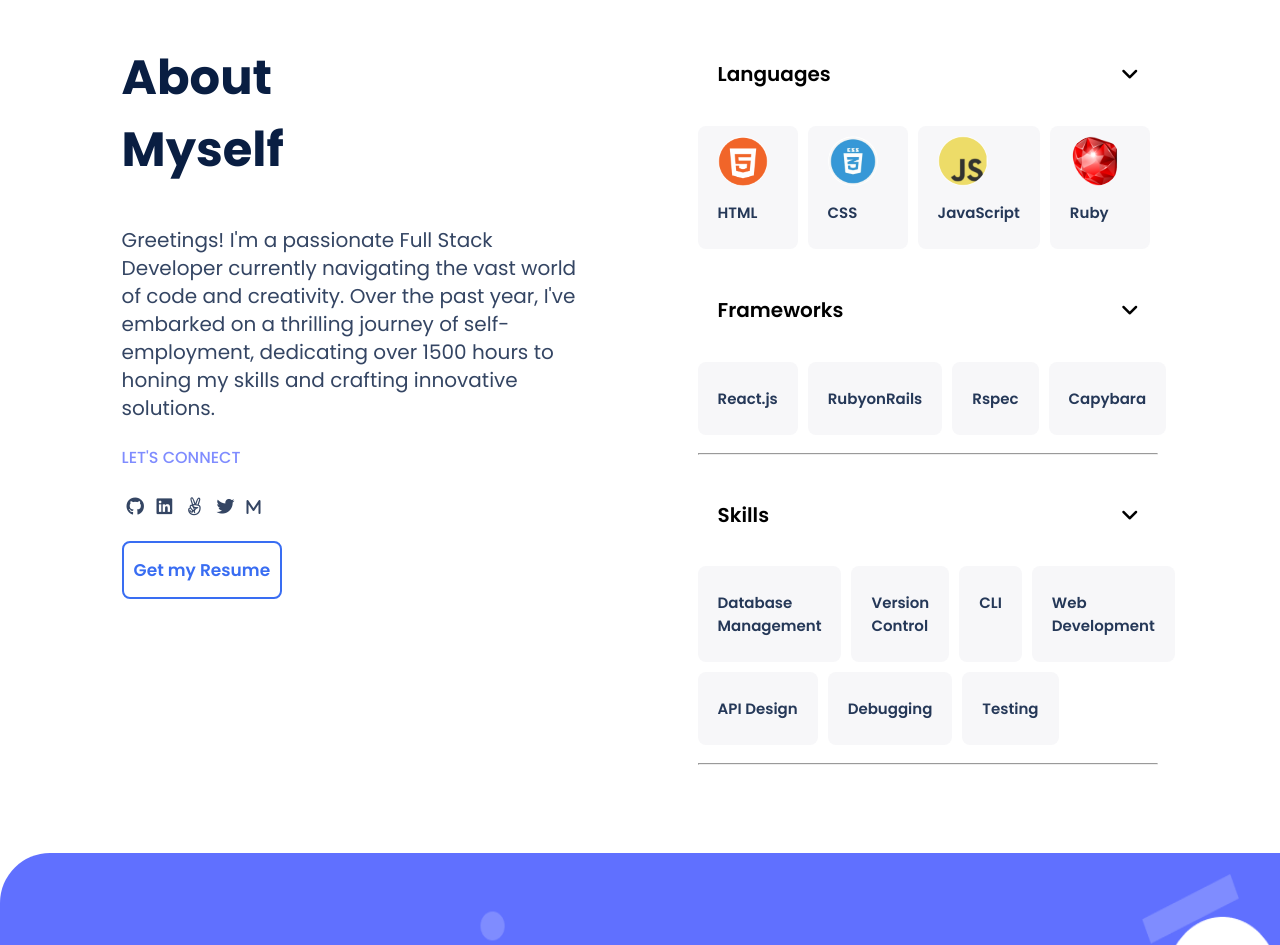
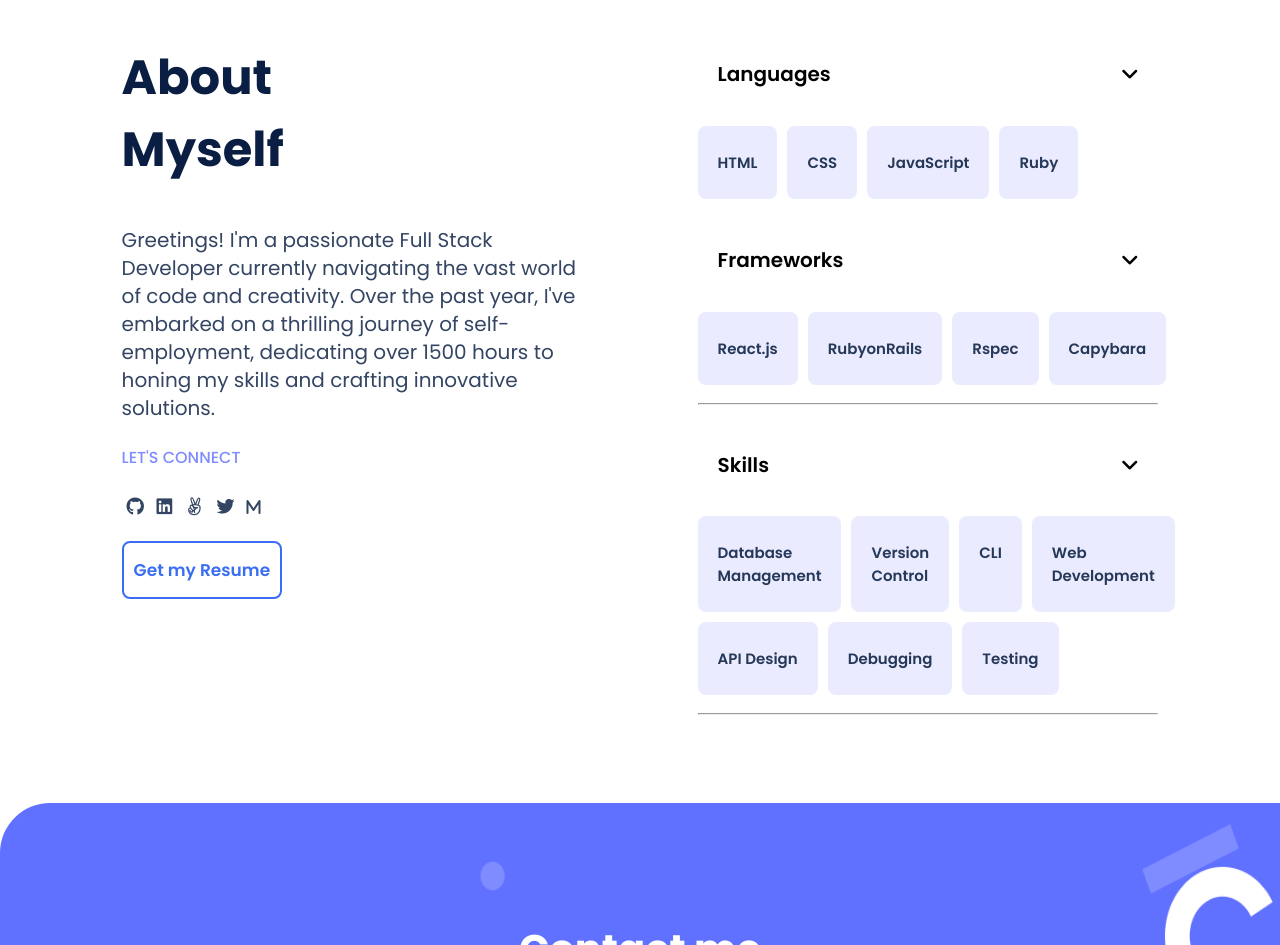
Before and after one commit to yin-ka/Portfolio, a website: page index.html in a window 1280 px wide. Shown: the part 2800-3745 px from the top of the page. Drawn offline with Linux system fonts and the light colour scheme.

Commit message:
Restyle skills section

```diff
--- a/index.html
+++ b/index.html
@@ -180,19 +180,15 @@
                 </div>
                 <div class="sub-skills">
                     <div class="sub-skill">
-                        <img class="sub-skill-img" src="images/Ellipse2.png" alt="html-logo-img">
                         <p class="sub-skill-name">HTML</p>
                     </div>
                     <div class="sub-skill">
-                        <img class="sub-skill-img" src="images/Ellipse3.png" alt="css-logo-img">
                         <p class="sub-skill-name">CSS</p>
                     </div>
                     <div class="sub-skill">
-                        <img class="sub-skill-img" src="images/Ellipse1.png" alt="js-logo-img">
                         <p class="sub-skill-name">JavaScript</p>
                     </div>
                     <div class="sub-skill">
-                        <img class="sub-skill-img" src="images/ruby.png" alt="css-logo-img">
                         <p class="sub-skill-name">Ruby</p>
                     </div>
                 </div>
--- a/styles.css
+++ b/styles.css
@@ -204,6 +204,13 @@ p.description {
   border-radius: 8px;
   padding: 8px 12px;
   margin-right: 10px;
+  transition: background-color 0.3s, color 0.3s;
+}
+
+.techs .single-tech:hover {
+  background-color: #6070ff;
+  color: #ffffff;
+  transform: scale(1.3);
 }
 
 .view-more {
@@ -273,7 +280,7 @@ form div .view-more {
 .sub-skill {
   display: flex;
   flex-direction: row;
-  background-color: #f7f7f9;
+  background-color: #ebebff;
   border-radius: 8px;
   padding: 10px 20px;
   margin-bottom: 20px;
@@ -291,7 +298,13 @@ form div .view-more {
 .sub-skill-name {
   font-weight: 600;
   font-size: 15px;
-  color: #253858;
+  color: #6070ff;;
+  transition: color 0.3s ease, transform 0.3s ease;
+}
+
+.sub-skill-name:hover {
+  color: #6070ff;
+  transform: scale(1.3) translateY(20px);
 }
 
 .modal-section {
```
